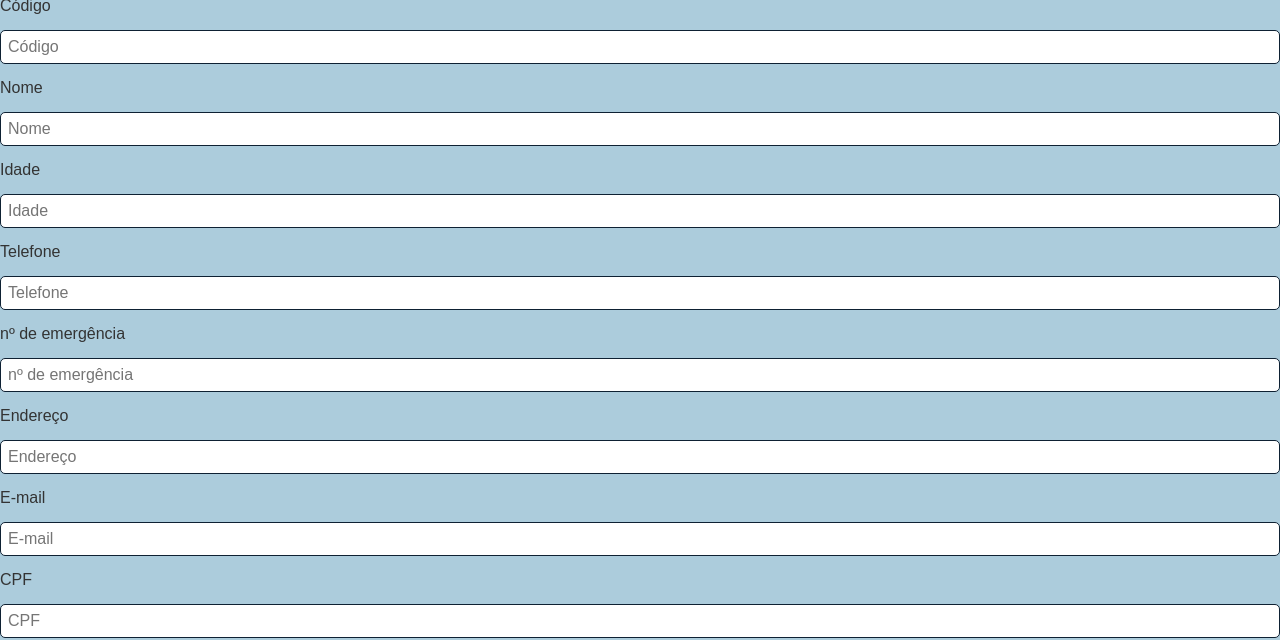
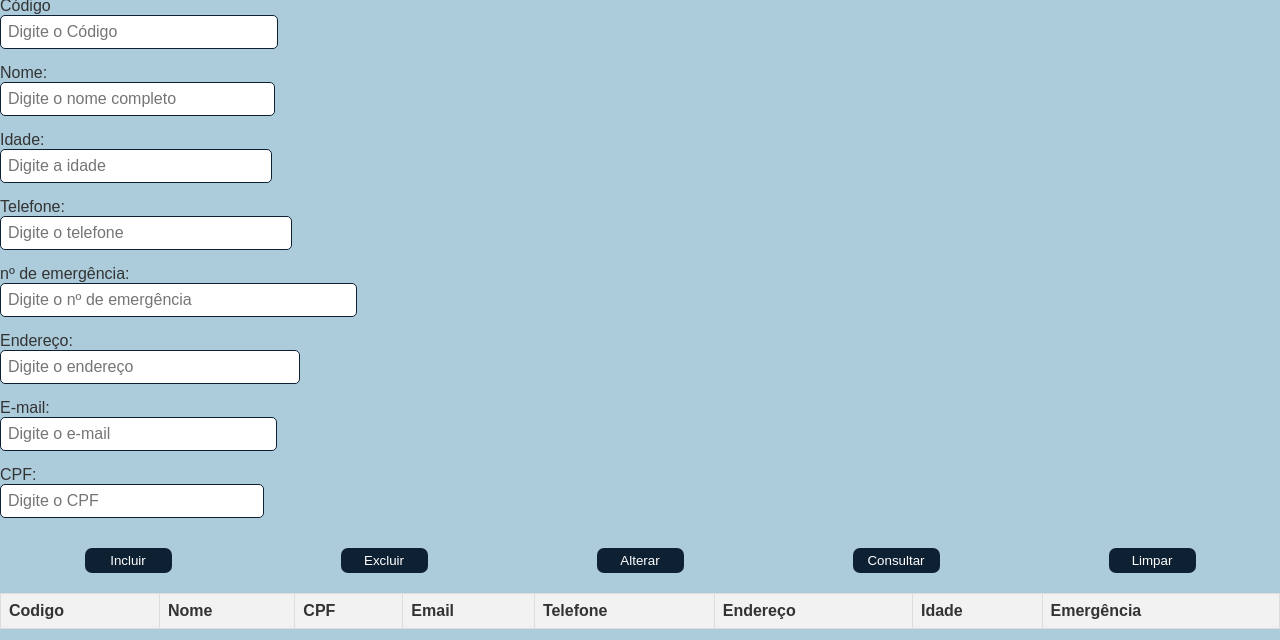
Before and after one commit to isabelydasilva25/crud_academia, a plain HTML site: page public/cadastro.html in a window 1280 px wide. Shown: the part 327-967 px from the top of the page. Drawn offline with Linux system fonts and the light colour scheme.

Commit message:
Update cadastro.html

```diff
--- a/public/cadastro.html
+++ b/public/cadastro.html
@@ -5,6 +5,7 @@
     <meta name="viewport" content="width=device-width, initial-scale=1.0">
     <title>Cadastro de Clientes</title>
     <link rel="stylesheet" href="cadastro.css">
+    <script src="cadastro.js"></script>
 
 </head>
 <body>
@@ -19,29 +20,38 @@
 <div id="main-container">
     <h1>Cadastro de Cliente</h1>
     <form class="Cadastro" id="formCliente">
-           <label for="codigo">Código</label>
-           <input type="text" name="codigo" id="codigo" placeholder="Código" required>
-
-           <label for="nome">Nome</label>
-           <input type="text" name="nome" id="nome" placeholder="Nome" required>
-
-           <label for="idade">Idade</label>
-           <input type="number" name="idade" id="idade" placeholder="Idade" min="0" required>
-
-           <label for="telefone">Telefone</label>
-           <input type="tel" name="telefone" id="telefone" placeholder="Telefone" required>
-
-           <label for="emergencia">nº de emergência</label>
-           <input type="tel" name="emergencia" id="emergencia" placeholder="nº de emergência" required>
-
-           <label for="endereco">Endereço</label>
-           <input type="text" name="endereco" id="endereco" placeholder="Endereço" required>
-
-           <label for="email">E-mail</label>
-           <input type="email" name="email" id="email" placeholder="E-mail" required>
-
-           <label for="cpf">CPF</label>
-           <input type="text" name="cpf" id="cpf" placeholder="CPF" required>
+        <div class="full-box">
+            <label for="codigo">Código</label>
+            <input type="text" id="codigo" maxlength="11" placeholder="Digite o Código" />
+        </div>
+        <div class="full-box">
+            <label for="nome">Nome:</label>
+            <input type="text" id="nome" name="nome" placeholder="Digite o nome completo" required>
+        </div>
+        <div class="half-box">
+            <label for="idade">Idade:</label>
+            <input type="number" id="idade" name="idade" placeholder="Digite a idade" required>
+        </div>
+        <div class="half-box">
+            <label for="telefone">Telefone:</label>
+            <input type="text" id="telefone" name="telefone" placeholder="Digite o telefone" required>
+        </div>
+        <div class="half-box">
+            <label for="emergencia">nº de emergência:</label>
+            <input type="text" id="emergencia" name="emergencia" placeholder="Digite o nº de emergência" required>
+        </div>
+        <div class="half-box">
+            <label for="endereco">Endereço:</label>
+            <input type="text" id="endereco" name="endereco" placeholder="Digite o endereço" required>
+        </div>
+        <div class="half-box">
+            <label for="email">E-mail:</label>
+            <input type="email" id="email" name="email" placeholder="Digite o e-mail" required>
+        </div>
+        <div class="half-box">
+            <label for="cpf">CPF:</label>
+            <input type="text" id="cpf" name="cpf" placeholder="Digite o CPF" required>
+            </div>
      </form>
     <div class="container_botoes">
             <button class="botao1" onclick="incluirCliente(event)">Incluir</button>
@@ -52,26 +62,24 @@
          </div>
       </section>
 
-
-<section id="lista-clientes" style="display: none;">
- <h2>Clientes Cadastrados</h2>
- <div id="tabela-clientes">
-    <table>
+    <table border="1">
         <thead>
             <tr>
-                <h2>hdiaojaii</h2>
-                <th>Código</th>
+                <th>Codigo</th>
                 <th>Nome</th>
+                <th>CPF</th>
+                <th>Email</th>
+                <th>Telefone</th>
+                <th>Endereço</th>
                 <th>Idade</th>
-                <th>Telefone</th>
-                <th>CPF</th>
-                <th>Ações</th>
+                <th>Emergência</th>
             </tr>
         </thead>
         <tbody id="tabela-clientes">
             <!-- Linhas serão preenchidas pelo JavaScript -->
         </tbody>
     </table>
+
  </div>
     <button class="botao5" onclick="voltarParaCadastro()">Voltar</button>
       </section>
@@ -82,6 +90,5 @@
     <img class="logo4" src="imagens/gimc2.png">
      <p>2025 - Todos os direitos reservados</p>
 </footer>
-    <script src="cadastro.js"></script>
 </body>
 </html>
```
